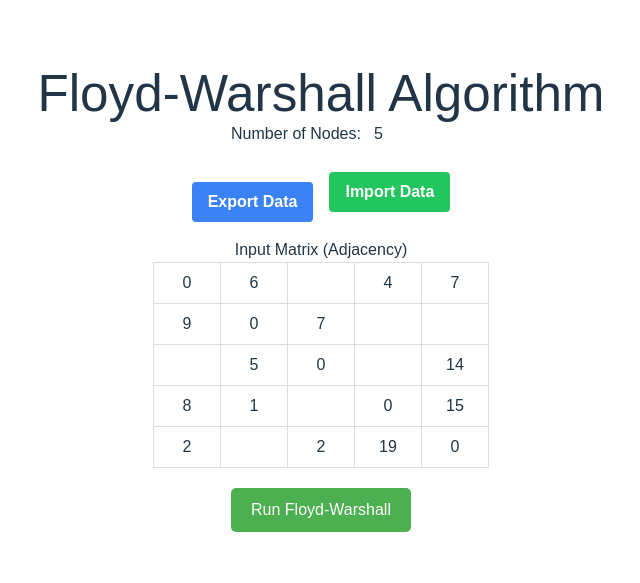
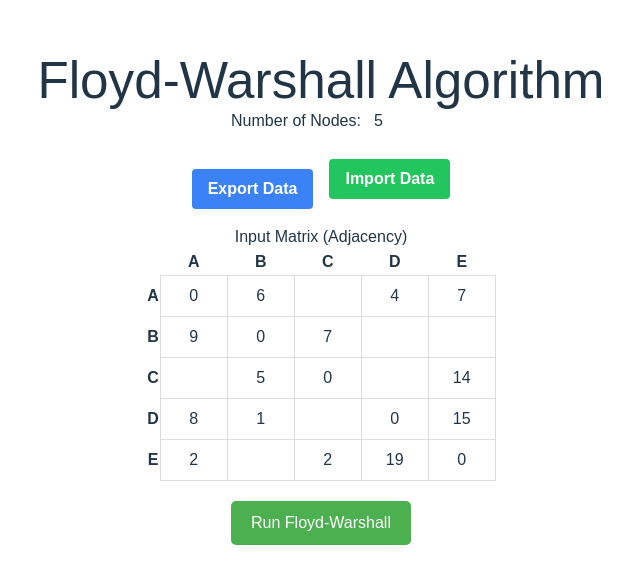
Before and after one commit to rooseveltalej/Proyecto-IO, a React (Vite) app: page /rutas in a window 1280 px wide. Shown: the part 101-684 px from the top of the page, without its empty margins (319-959 px from the left). Built offline with nearby package versions, Linux system fonts and the light colour scheme.

Commit message:
Enhance MatrixInput component with header for adjacency matrix input

```diff
--- a/src/components/floyd/MatrixInput.tsx
+++ b/src/components/floyd/MatrixInput.tsx
@@ -1,13 +1,24 @@
 import React from "react";
 
 const MatrixInput = ({ matrix, handleInputChange }) => {
+  const getNodeName = (index) => String.fromCharCode(65 + index);
+
   return (
     <div>
       <h2>Input Matrix (Adjacency)</h2>
       <table>
+        <thead>
+          <tr>
+            <th></th> {/* Celda vacía en la esquina superior izquierda */}
+            {matrix.map((_, index) => (
+              <th key={index}>{getNodeName(index)}</th>
+            ))}
+          </tr>
+        </thead>
         <tbody>
           {matrix.map((row, i) => (
             <tr key={i}>
+              <th>{getNodeName(i)}</th>
               {row.map((value, j) => (
                 <td key={j}>
                   <input
```
